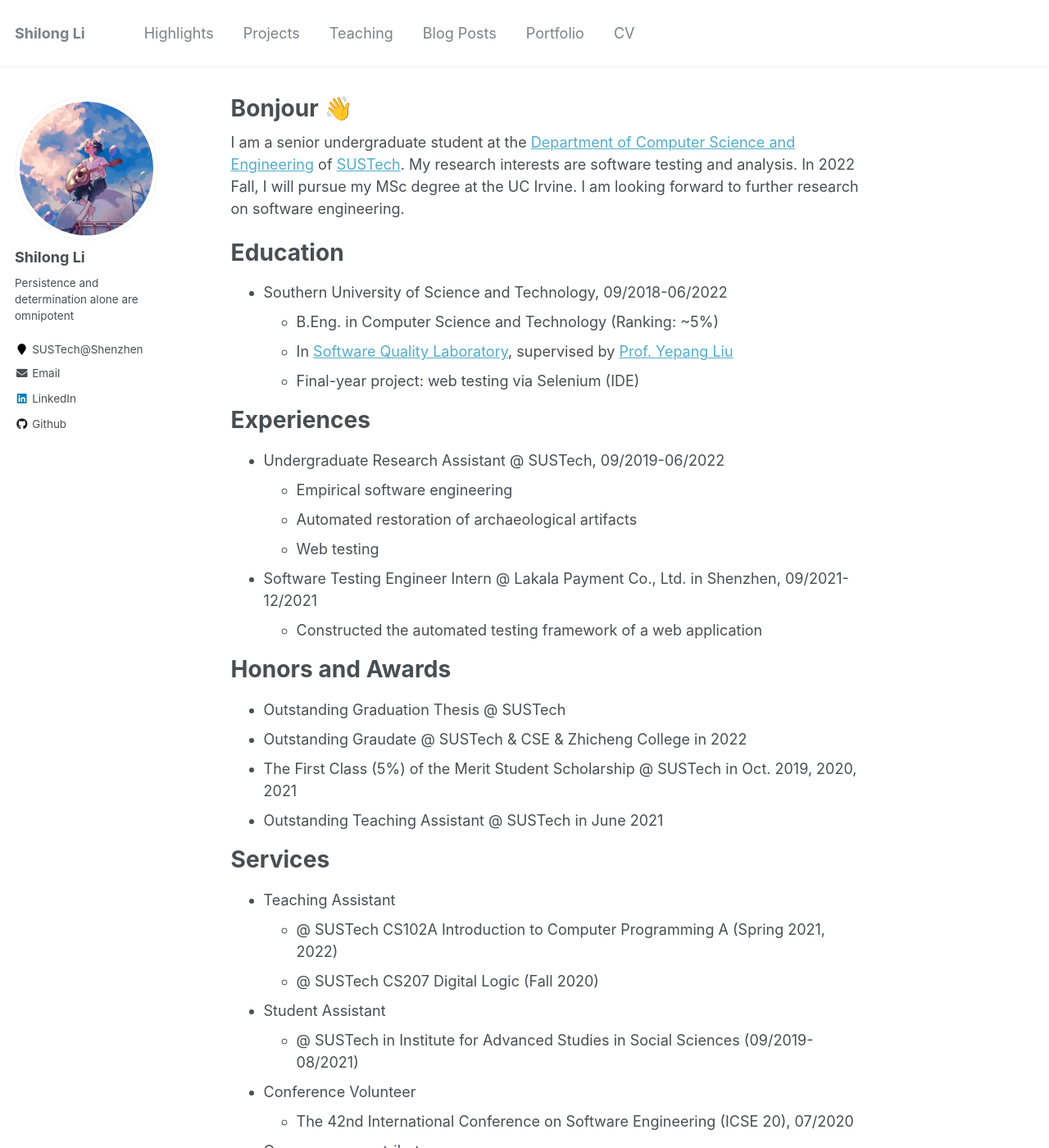
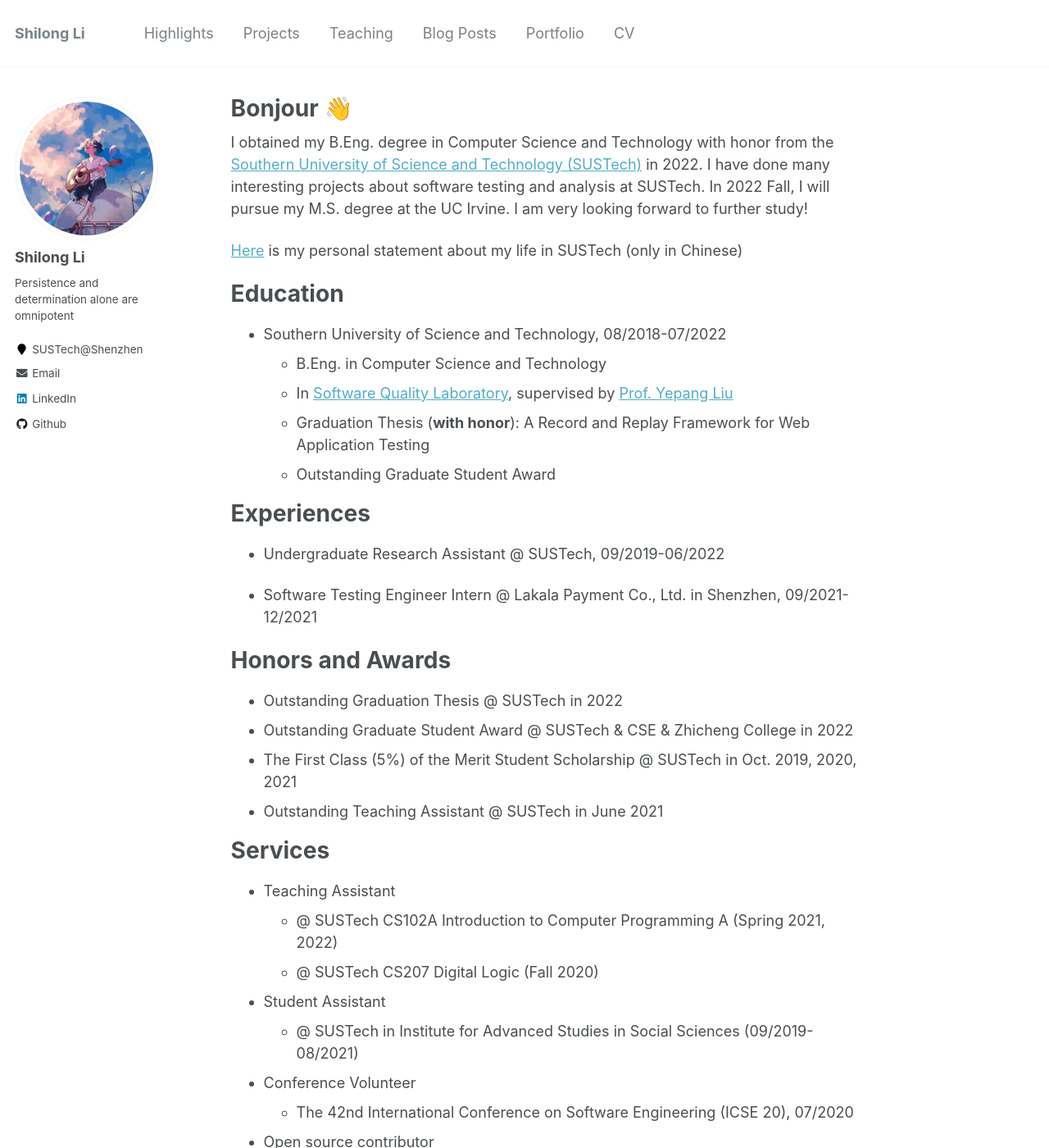
Before and after one commit to lethal233/lethal233.github.io, a Jekyll site: the page built from _pages/about.md, in a window 1280 px wide and 1400 px high. Shown: the whole window at 82% size. Built offline with Jekyll 4.4.1, drawn with Linux system fonts in a browser that asks for light colours; some of the changed text lies outside the part shown.

Commit message:
[update] readme

```diff
--- a/_pages/about.md
+++ b/_pages/about.md
@@ -8,29 +8,28 @@ redirect_from:
   - /about.html
 ---
 
-I am a senior undergraduate student at the [Department of Computer Science and Engineering](http://cse.sustech.edu.cn) of [SUSTech](https://www.sustech.edu.cn). My research interests are software testing and analysis. In 2022 Fall, I will pursue my MSc degree at the UC Irvine. I am looking forward to further research on software engineering.
+ I obtained my B.Eng. degree in Computer Science and Technology with honor from the [Southern University of Science and Technology (SUSTech)](https://www.sustech.edu.cn) in 2022. I have done many interesting projects about software testing and analysis at SUSTech. In 2022 Fall, I will pursue my M.S. degree at the UC Irvine. I am very looking forward to further study!
+
+ [Here](https://mp.weixin.qq.com/s/Lqbi2fH1h-9IjZinAtjncg) is my personal statement about my life in SUSTech (only in Chinese)
 
 # Education
 
-- Southern University of Science and Technology, 09/2018-06/2022
-  - B.Eng. in Computer Science and Technology (Ranking: ~5%)
+- Southern University of Science and Technology, 08/2018-07/2022
+  - B.Eng. in Computer Science and Technology
   - In [Software Quality Laboratory](https://sqlab-sustech.github.io), supervised by [Prof. Yepang Liu](https://yepangliu.github.io)
-  - Final-year project: web testing via Selenium (IDE)
+  - Graduation Thesis (**with honor**): A Record and Replay Framework for Web Application Testing
+  - Outstanding Graduate Student Award
 
 # Experiences
 
 - Undergraduate Research Assistant @ SUSTech, 09/2019-06/2022
-  - Empirical software engineering
-  - Automated restoration of archaeological artifacts
-  - Web testing
 
 - Software Testing Engineer Intern @ Lakala Payment Co., Ltd. in Shenzhen, 09/2021-12/2021
-  - Constructed the automated testing framework of a web application
 
 # Honors and Awards
 
-- Outstanding Graduation Thesis @ SUSTech
-- Outstanding Graudate @ SUSTech & CSE & Zhicheng College in 2022
+- Outstanding Graduation Thesis @ SUSTech in 2022
+- Outstanding Graduate Student Award @ SUSTech & CSE & Zhicheng College in 2022
 - The First Class (5%) of the Merit Student Scholarship @ SUSTech in Oct. 2019, 2020, 2021
 - Outstanding Teaching Assistant @ SUSTech in June 2021
 
```
Also changed, not shown: other parts of _pages/about.md (+1 -1 lines).
